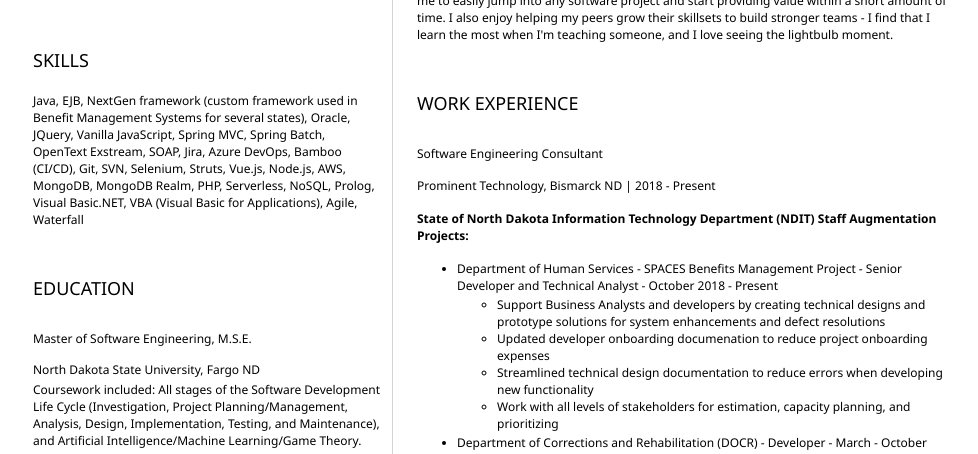
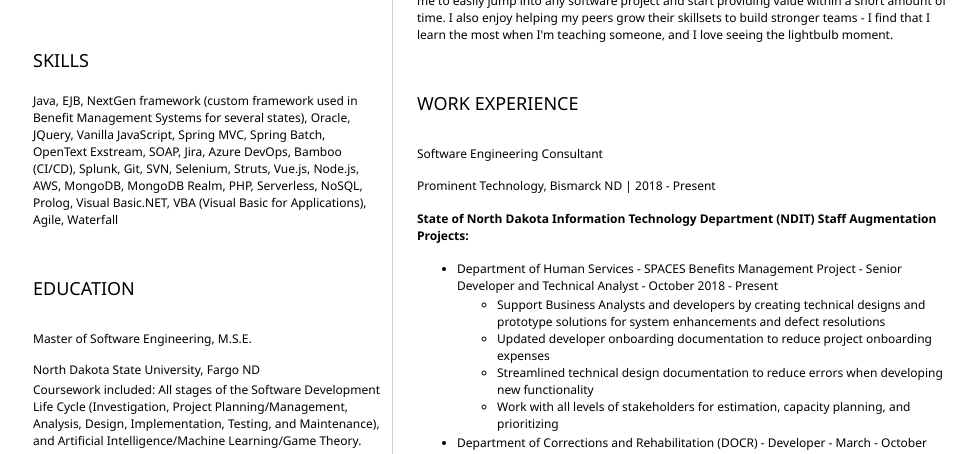
Before and after one commit to fromtheboonies/resume, a plain HTML site: page index.html in a window 1280 px wide. Shown: the part 346-800 px from the top of the page, without its empty margins (151-1129 px from the left). Drawn offline with Linux system fonts and the light colour scheme.

Commit message:
typo fix and skill update

```diff
--- a/index.html
+++ b/index.html
@@ -36,7 +36,7 @@
 				</section>
 				<section id="skills">
 					<h2>SKILLS</h2>
-					<p>Java, EJB, NextGen framework (custom framework used in Benefit Management Systems for several states), Oracle, JQuery, Vanilla JavaScript, Spring MVC, Spring Batch, OpenText Exstream, SOAP, Jira, Azure DevOps, Bamboo (CI/CD), Git, SVN, Selenium, Struts, Vue.js, Node.js, AWS, MongoDB, MongoDB Realm, PHP, Serverless, NoSQL, Prolog, Visual Basic.NET, VBA (Visual Basic for Applications), Agile, Waterfall</p>
+					<p>Java, EJB, NextGen framework (custom framework used in Benefit Management Systems for several states), Oracle, JQuery, Vanilla JavaScript, Spring MVC, Spring Batch, OpenText Exstream, SOAP, Jira, Azure DevOps, Bamboo (CI/CD), Splunk, Git, SVN, Selenium, Struts, Vue.js, Node.js, AWS, MongoDB, MongoDB Realm, PHP, Serverless, NoSQL, Prolog, Visual Basic.NET, VBA (Visual Basic for Applications), Agile, Waterfall</p>
 				</section>
 				<section id="education">
 					<h2>EDUCATION</h2>
@@ -84,7 +84,7 @@
                             </p>
                             <ul>
                                 <li>Support Business Analysts and developers by creating technical designs and prototype solutions for system enhancements and defect resolutions</li>
-                                <li>Updated developer onboarding documenation to reduce project onboarding expenses</li>
+                                <li>Updated developer onboarding documentation to reduce project onboarding expenses</li>
                                 <li>Streamlined technical design documentation to reduce errors when developing new functionality</li>
                                 <li>Work with all levels of stakeholders for estimation, capacity planning, and prioritizing</li>
                             </ul>
```
